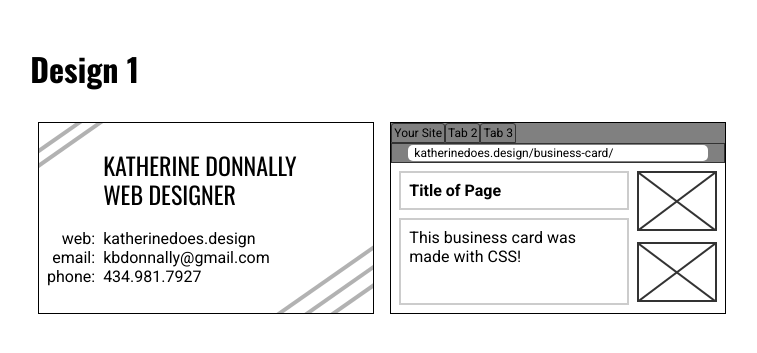
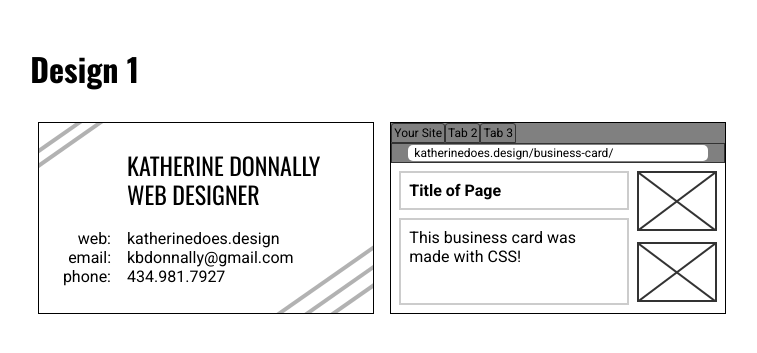
Before and after one commit to kbdonnally/business-card, a Jekyll site: the page built from pages/design-1.html, in a window 1280 px wide. Shown: the top 353 px of the page, without its empty margins (23-780 px from the left). Built offline with Jekyll 4.4.1, drawn with Linux system fonts in a browser that asks for light colours; some web fonts are replaced.

Commit message:
Adjust spacing on grid layout of card front

```diff
--- a/assets/css/_sass/_pages/_design-1.scss
+++ b/assets/css/_sass/_pages/_design-1.scss
@@ -27,7 +27,7 @@
 .design-1-card__content {
 	position: relative;
 	display: grid;
-	grid-template-columns: auto 1fr;
+	grid-template-columns: 80px 1fr;
 	grid-template-rows: 1fr 1fr 1fr 1fr auto auto auto 1fr;
 	grid-template-areas: '. .'
 						 '. name'
@@ -109,7 +109,7 @@
 
 [class*="design-1-card__"][class*="--label"] {
 	justify-self: end;
-	padding-right: .5em;
+	padding-right: 16px;
 }
 
 .design-1-card__url {
```
